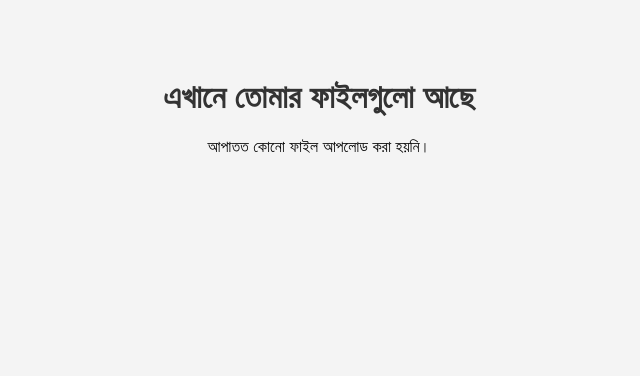
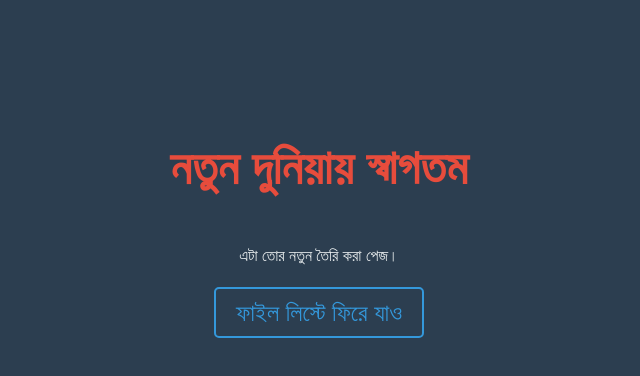
Before and after one commit to ARIJIT782275/HOST-WEBSITE5, a plain HTML site: page files.html in a window 1280 px wide. Shown: the whole page, without its empty margins (321-961 px from the left). Drawn offline with Linux system fonts and the light colour scheme.

Commit message:
Update files.html

```diff
--- a/files.html
+++ b/files.html
@@ -2,18 +2,20 @@
 <html lang="bn">
 <head>
     <meta charset="UTF-8">
-    <title>আমার ফাইলগুলো</title>
+    <title>নতুন ফাইল পেজ</title>
     <style>
-        body { font-family: sans-serif; text-align: center; padding: 50px; background: #f4f4f4; }
-        h1 { color: #333; }
-        .file-list { margin-top: 20px; }
-        a { display: block; padding: 10px; font-size: 20px; color: blue; text-decoration: none; }
+        body { font-family: 'Arial', sans-serif; background-color: #2c3e50; color: #ecf0f1; text-align: center; padding-top: 100px; }
+        h1 { font-size: 3em; color: #e74c3c; }
+        .content { margin-top: 50px; }
+        a { color: #3498db; font-size: 24px; text-decoration: none; border: 2px solid #3498db; padding: 10px 20px; border-radius: 5px; }
     </style>
 </head>
 <body>
-    <h1>এখানে তোমার ফাইলগুলো আছে</h1>
-    <div class="file-list">
-        <p>আপাতত কোনো ফাইল আপলোড করা হয়নি।</p>
+    <h1>নতুন দুনিয়ায় স্বাগতম</h1>
+    <div class="content">
+        <p>এটা তোর নতুন তৈরি করা পেজ।</p>
+        <br>
+        <a href="https://arijit782275.github.io/HOST-WEBSITES5/files.html">ফাইল লিস্টে ফিরে যাও</a>
     </div>
 </body>
 </html>
```
